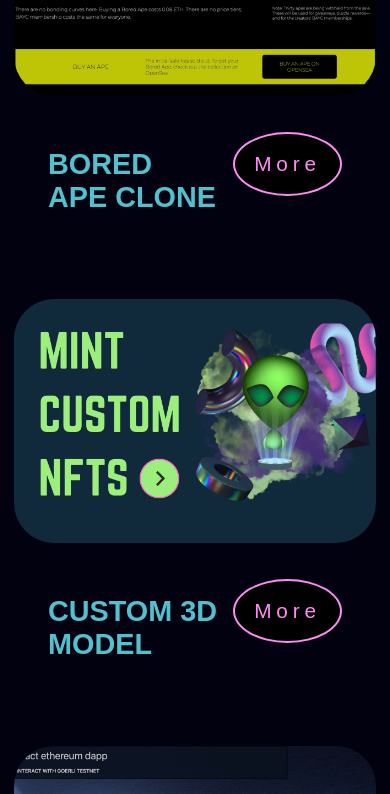
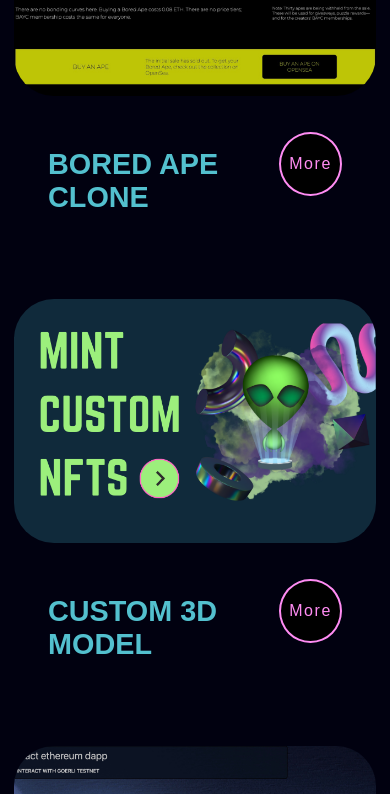
Before and after one commit to dhaedream/spring-22-portfolio, a React (Create React App) app: page / in a window 390 px wide. Shown: the part 3220-4014 px from the top of the page. Built offline with nearby package versions, Linux system fonts and the light colour scheme.

Commit message:
simple round modal buttons responsive on all screen sizes

```diff
--- a/src/components/proj-modal/ProjModal.jsx
+++ b/src/components/proj-modal/ProjModal.jsx
@@ -1,5 +1,4 @@
 import React from "react";
-import demo from "../../assets/greeter.png";
 import "./projmodal.css";
 
 const ProjModal = ({ open, onClose, details }) => {
--- a/src/containers/projects-container/projcont.css
+++ b/src/containers/projects-container/projcont.css
@@ -33,7 +33,7 @@
 .projects_description-wrapper {
   display: flex;
   justify-content: space-between;
-  padding: 5px 2.5vw;
+  padding: 5px 3vw;
   height: 6rem;
 }
 .projects_single-container h3 {
@@ -42,10 +42,11 @@
   padding: 2rem 0 1rem;
 }
 .projects_button {
-  padding: 1rem 1.2rem;
+  padding: 0 1rem;
   border-radius: 50%;
   /* font-size: 1.2rem; */
-  margin-left: 4vw;
+  /* margin-left: 4vw; */
+  /* margin: 5px; */
   background: black;
   color: var(--color-pink);
   /* border-top: 5px solid var(--color-pink);
@@ -54,7 +55,7 @@
   border-left: 2px solid var(--color-pink); */
   border: 2px solid var(--color-pink);
   outline: none;
-  font-size: 1.3rem;
+  font-size: 1.1rem;
   letter-spacing: 0.3rem;
 }
 .projects_single-container p {
@@ -70,6 +71,14 @@
 @media screen and (max-width: 992px) {
   .projects_row-container {
     justify-content: center;
+  }
+  .projects_button {
+    padding: 0 1rem;
+    border-radius: 50%;
+
+    outline: none;
+    font-size: 1rem;
+    letter-spacing: 0.3rem;
   }
 }
 
@@ -109,4 +118,12 @@
   .projects_description-wrapper {
     padding: 1rem 3rem;
   }
+  .projects_button {
+    padding: 1rem 0.5rem;
+    border-radius: 50%;
+
+    outline: none;
+    font-size: 1rem;
+    letter-spacing: 0.1rem;
+  }
 }
```
